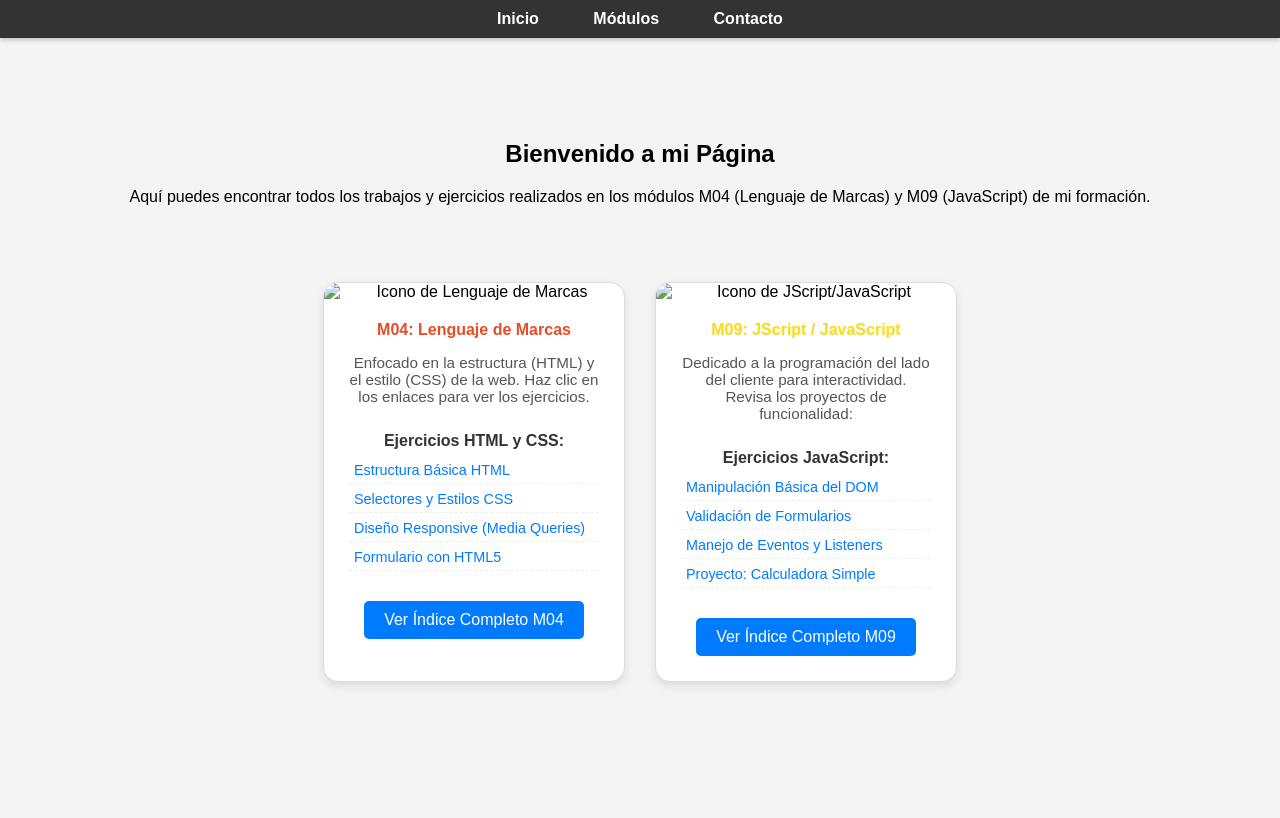
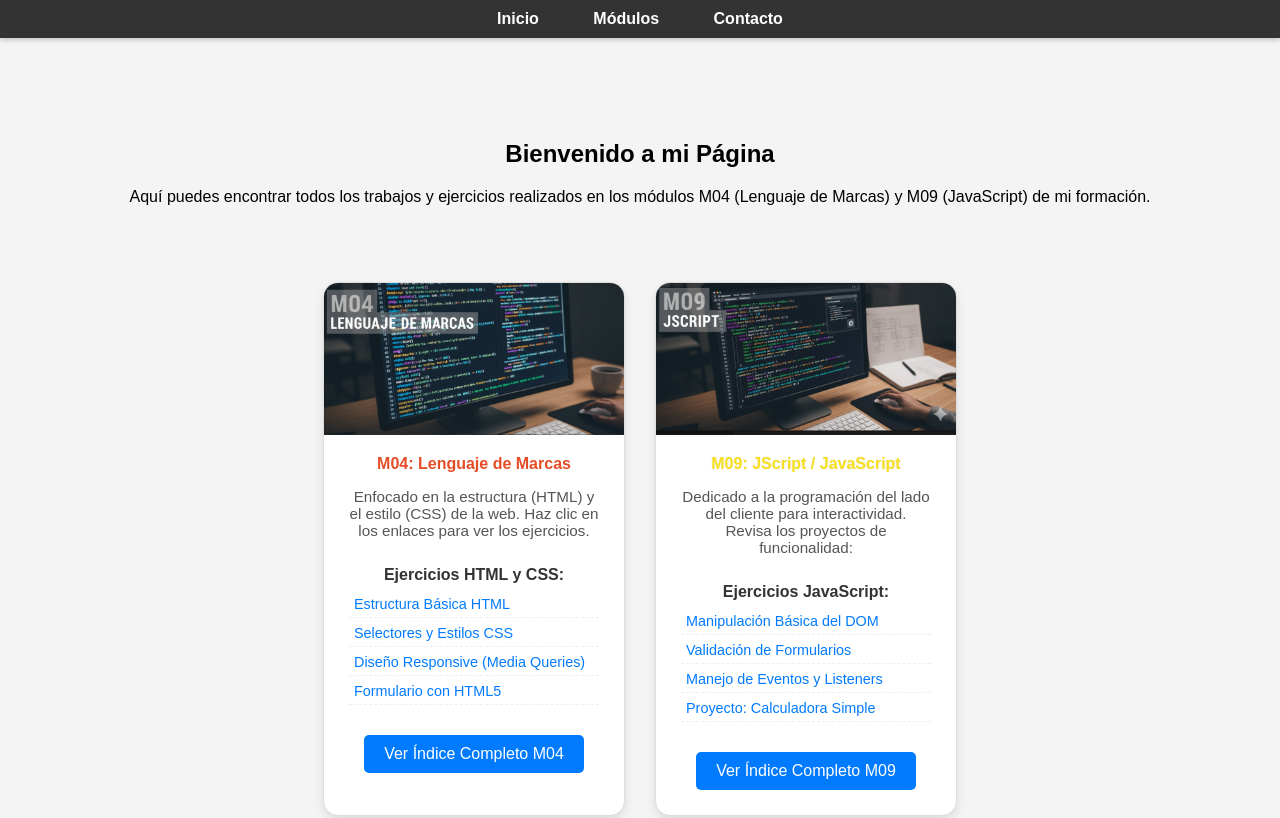
Before and after one commit to dmoralesITB/DAM01_25_M09, a plain HTML site: page index.html in a window 1280 px wide. Shown: the top 818 px of the page. Drawn offline with Linux system fonts and the light colour scheme; the site is published under a folder, as on GitHub Pages, so addresses that start at the root find nothing.

Commit message:
modificaciones

```diff
--- a/index.html
+++ b/index.html
@@ -29,7 +29,7 @@
             <div class="contenedor-cards">
 
                 <article class="card">
-                    <img src="/img/lenguaje.png" alt="Icono de Lenguaje de Marcas" class="card-imagen">
+                    <img src="img/lenguaje.png" alt="Icono de Lenguaje de Marcas" class="card-imagen">
                     <div class="card-contenido">
                         <h4 class="m04">M04: Lenguaje de Marcas</h4>
                         <p>Enfocado en la estructura (HTML) y el estilo (CSS) de la web. Haz clic en los enlaces para ver los ejercicios.</p>
@@ -49,7 +49,7 @@
                 </article>
 
                 <article class="card">
-                    <img src="/img/javascript.png" alt="Icono de JScript/JavaScript" class="card-imagen">
+                    <img src="img/javascript.png" alt="Icono de JScript/JavaScript" class="card-imagen">
                     <div class="card-contenido">
                         <h4 class="m09">M09: JScript / JavaScript</h4>
                         <p>Dedicado a la programación del lado del cliente para interactividad. Revisa los proyectos de funcionalidad:</p>
```
